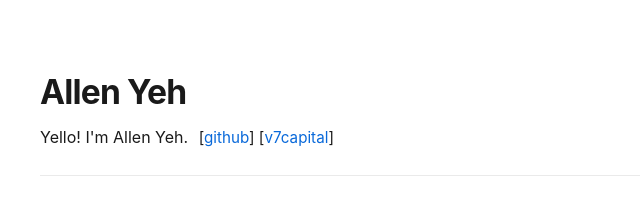
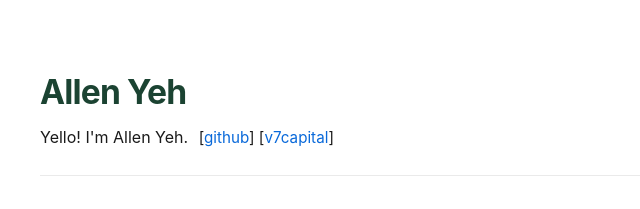
Before and after one commit to allenyeh95/allenyeh95.github.io, a plain HTML site: page index.html in a window 1280 px wide. Shown: the top 209 px of the page, 284-924 px from the left. Drawn offline with Linux system fonts and the light colour scheme.

Commit message:
Change color property in CSS for improved styling

```diff
--- a/index.html
+++ b/index.html
@@ -42,6 +42,7 @@
       letter-spacing: -0.025em;
       margin: 0 0 12px 0;
       line-height: 1.2;
+      color: #1b4332;
     }
 
     .intro {
```
